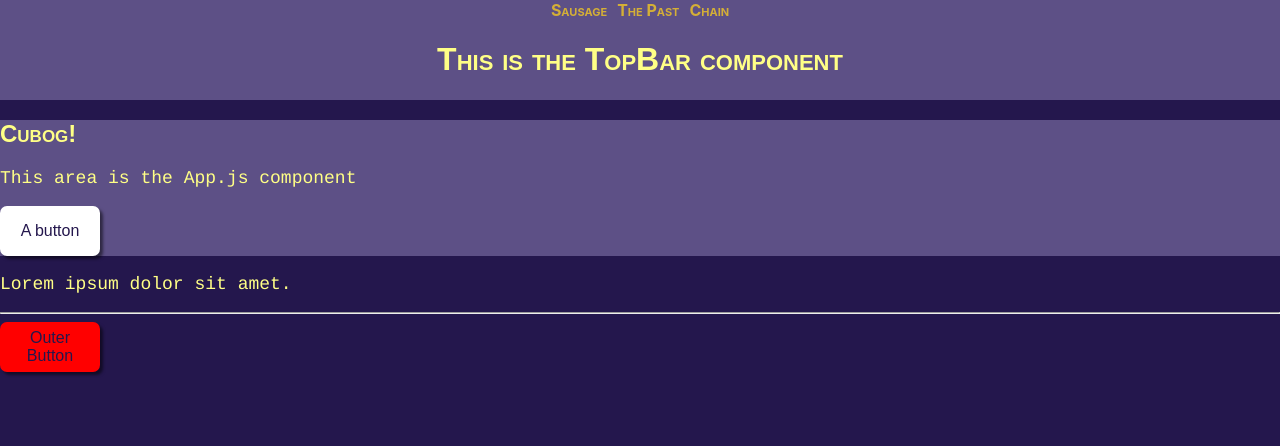
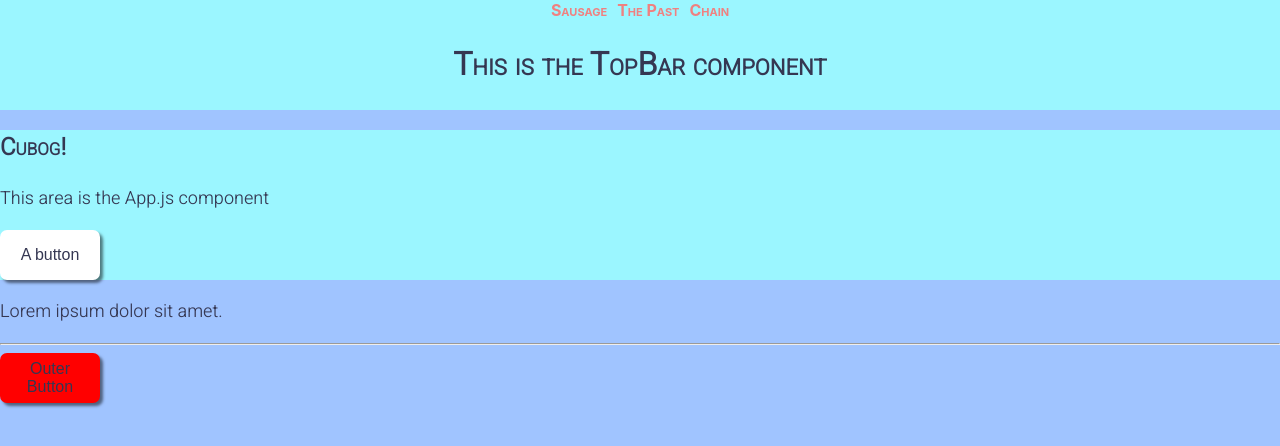
Before and after one commit to BNag87/cubog, a React (Create React App) app: page / in a window 1280 px wide. Shown: the top 446 px of the page. Built offline with nearby package versions, Linux system fonts and the light colour scheme.

Commit message:
Changed colours, imported 'Heebo' font

```diff
--- a/src/styles/style.css
+++ b/src/styles/style.css
@@ -1,13 +1,14 @@
+@import url("https://fonts.googleapis.com/css2?family=Heebo:wght@300&display=swap");
 body {
-  background: rgb(36, 23, 77);
-  color: rgb(255, 255, 134);
+  background: rgb(160, 196, 255);
+  color: rgb(53, 55, 82);
 }
 
 a {
   text-decoration: none;
   font-weight: bold;
   font-variant: small-caps;
-  color: rgb(212, 175, 55);
+  color: lightcoral;
   margin-left: 5px;
   margin-right: 5px;
 }
@@ -18,17 +19,17 @@ a {
   justify-content: center;
   align-items: center;
   text-align: center;
-  background: rgb(93, 80, 134);
+  background: rgb(155, 246, 255);
   width: 100%;
 }
 
 h1, h2, h3 {
-  font-family: Arial, Helvetica, sans-serif;
+  font-family: "Heebo", sans-serif;
   font-variant: small-caps;
 }
 
 p {
-  font-family: Courier, Helvetica, sans-serif;
+  font-family: "Heebo", sans-serif;
   font-size: 18px;
 }
 
@@ -38,13 +39,13 @@ button {
   background-color: red;
   border: none;
   border-radius: 7px;
-  color: rgb(36, 23, 77);
+  color: rgb(53, 55, 82);
   font-size: 16px;
   box-shadow: 3px 3px 3px rgba(0, 0, 0, 0.5);
 }
 
 header {
-  background: rgb(93, 80, 134);
+  background: rgb(155, 246, 255);
 }
 
 header button {
@@ -53,7 +54,7 @@ header button {
   background-color: white;
   border: none;
   border-radius: 7px;
-  color: rgb(36, 23, 77);
+  color: rgb(53, 55, 82);
   font-size: 16px;
   box-shadow: 3px 3px 3px rgba(0, 0, 0, 0.5);
 }/*# sourceMappingURL=style.css.map */
--- a/src/styles/style.scss
+++ b/src/styles/style.scss
@@ -1,4 +1,6 @@
 @import "../styles/variables.scss";
+@import url('https://fonts.googleapis.com/css2?family=Heebo:wght@300&display=swap');
+
 
 body{
     background: $PalMain;
@@ -9,7 +11,7 @@ a{
     text-decoration: none;
     font-weight: bold;
     font-variant: small-caps;
-    color: $PalTrim;
+    color: lightcoral;
     margin-left: 5px;
     margin-right: 5px;
 }
@@ -25,12 +27,12 @@ a{
 }
 
 h1, h2, h3{
-    font-family: $titleFont;
+    font-family: 'Heebo', sans-serif;
     font-variant: $s-caps;
 }
 
 p{
-    font-family: $bodyFont;
+    font-family: 'Heebo', sans-serif;
     font-size: 18px;
 }
 
```
Also changed, not shown: src/styles/variables.scss (+8 -6 lines), 1 other file (tests, documents, lock files or other folders).
